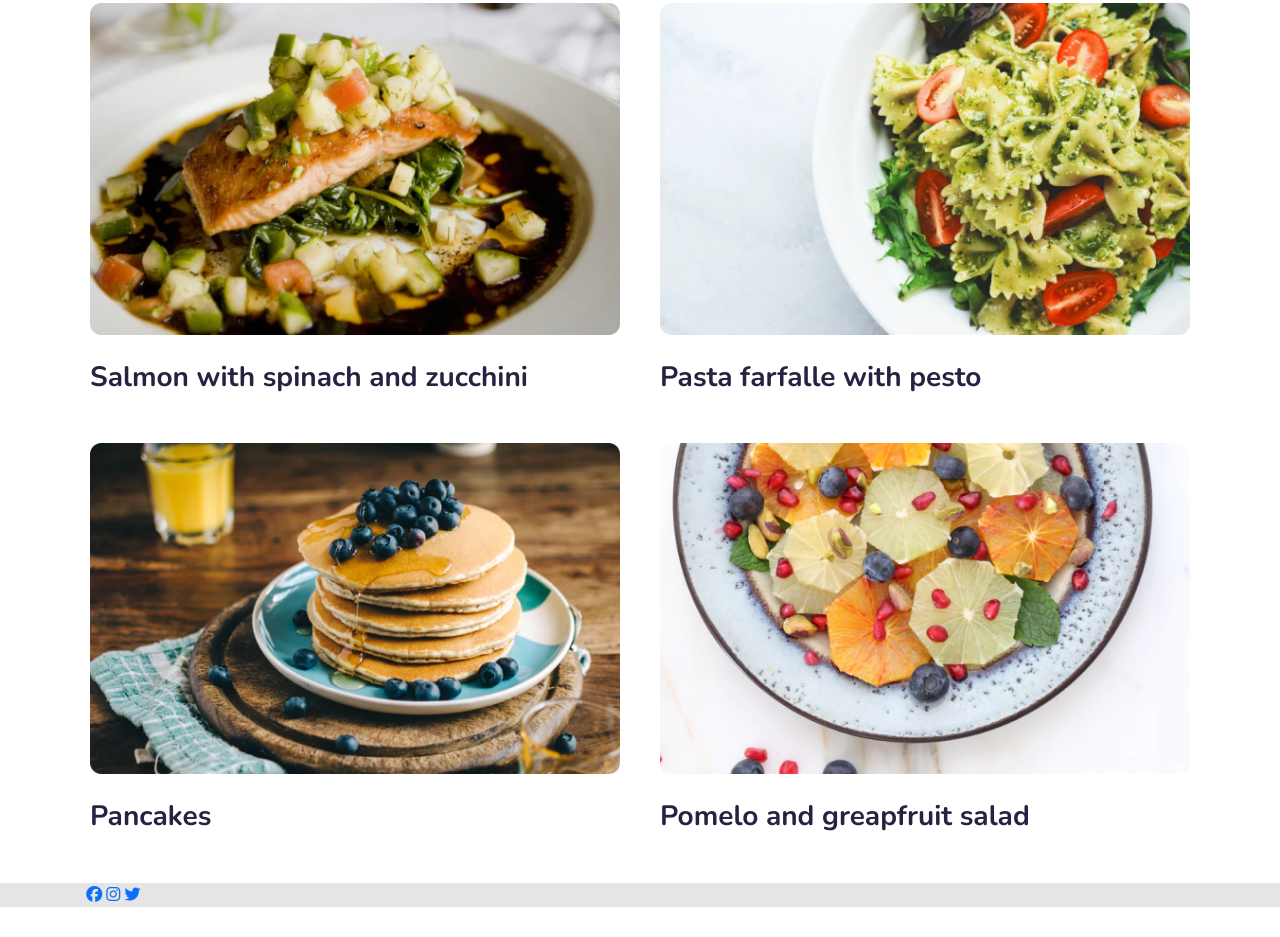
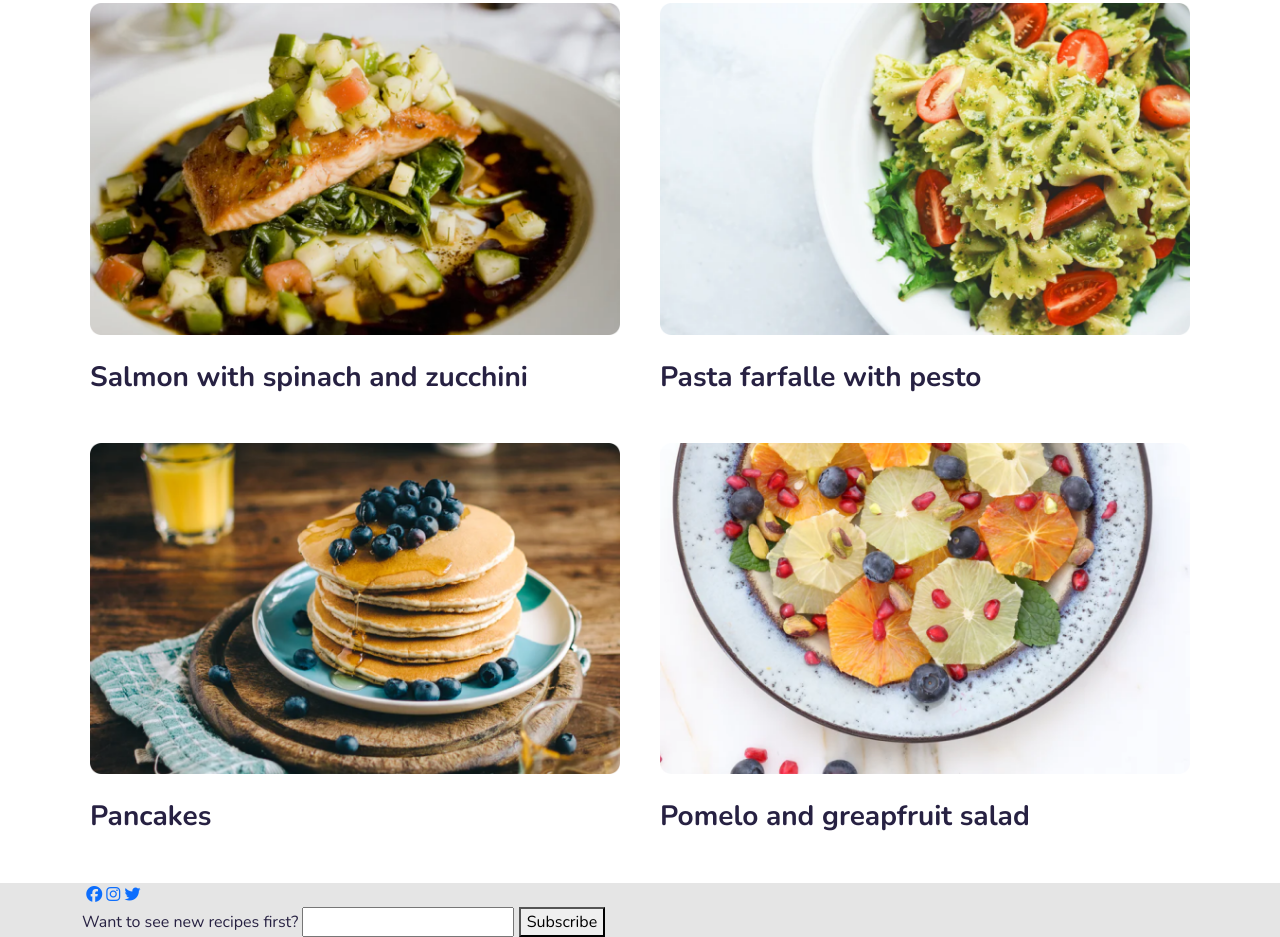
Before and after one commit to f-evgeniya/recipe-collection, a plain HTML site: page index.html in a window 1280 px wide. Shown: the part 1382-2319 px from the top of the page. Before the commit the page ends 2289 px from the top, so only its background shows below. Drawn offline with nearby package versions, Linux system fonts and the light colour scheme.

Commit message:
Updated footer

```diff
--- a/index.html
+++ b/index.html
@@ -186,6 +186,11 @@
         <a href=""><i class="fa-brands fa-facebook"></i></a>
         <a href=""><i class="fa-brands fa-instagram"></i></a>
         <a href=""><i class="fa-brands fa-twitter"></i></a>
+        <form>
+          <label for="email">Want to see new recipes first?</label>
+          <input type="email" name="email" id="email" />
+          <button type="submit">Subscribe</button>
+        </form>
       </div>
     </footer>
   </body>
```
